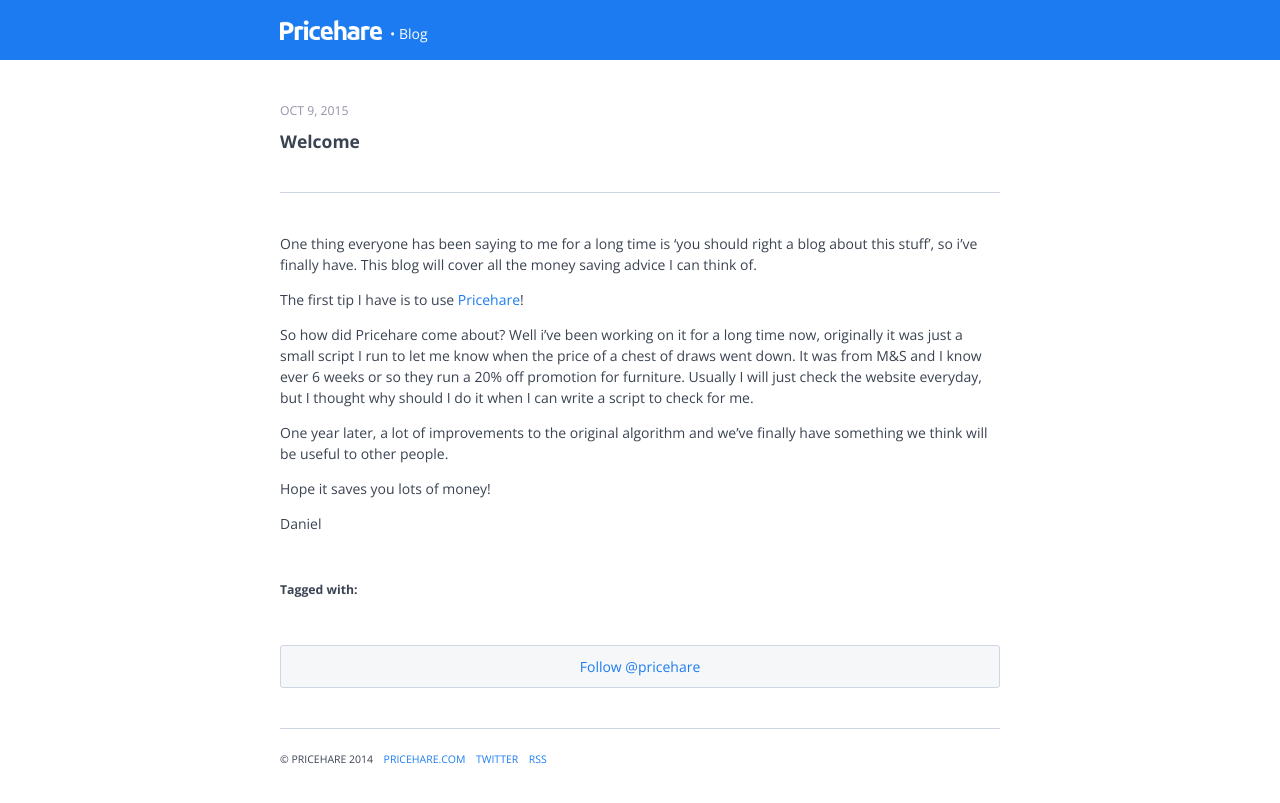
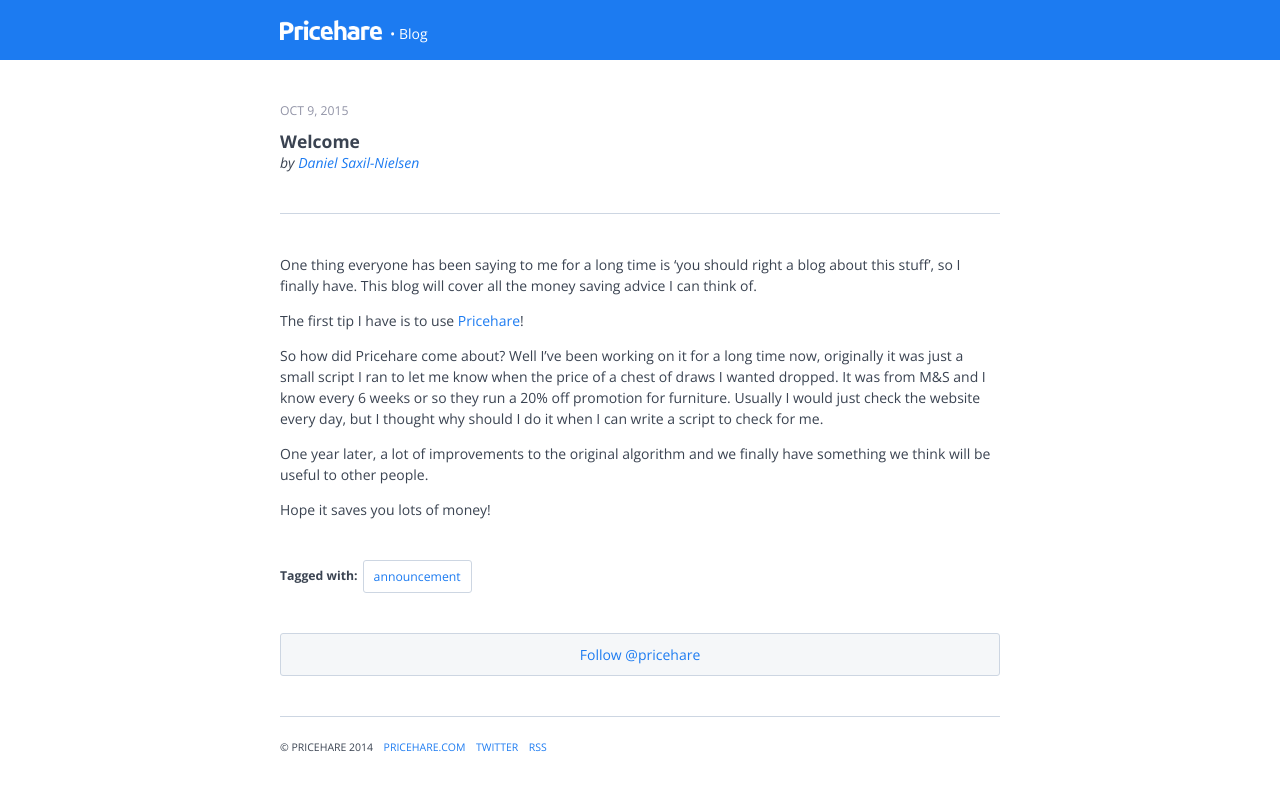
Before and after one commit to Pricehare/blog, a Jekyll site: the page built from _posts/2015-10-09-introduction.md, in a window 1280 px wide. Shown: the top 803 px of the page. Built offline with Jekyll 4.4.1, drawn with Linux system fonts in a browser that asks for light colours; comment, search, counter and statistics services are not loaded.

Commit message:
added smart authors, proofed and made minor edits to articles, included announcement tag

```diff
--- /dev/null
+++ b/_data/people.yml
@@ -0,0 +1,6 @@
+Daniel:
+  name: Daniel Saxil-Nielsen
+  twitter: dtsn
+Adam:
+  name: Adam Whitcroft
+  twitter: adamwhitcroft
--- a/_layouts/post.html
+++ b/_layouts/post.html
@@ -6,6 +6,8 @@
 	<div class="post-header">
 		<p class="post-meta">{{ page.date | date: "%b %-d, %Y" }}</p>
 		<h1 class="post-title">{{ page.title }}</h1>
+		{% assign author = site.data.people[page.author] %}
+		<p class="post-author">by <a href="https://twitter.com/{{ author.twitter }}">{{ author.name }}</a></p>
 	</div>
 
 	{{ content }}
--- a/_posts/2015-10-09-introduction.md
+++ b/_posts/2015-10-09-introduction.md
@@ -1,16 +1,17 @@
 ---
 layout: post
 title: Welcome
+author: Daniel
+tags:
+  announcement
 ---
 
-One thing everyone has been saying to me for a long time is 'you should right a blog about this stuff', so i've finally have. This blog will cover all the money saving advice I can think of.
+One thing everyone has been saying to me for a long time is 'you should right a blog about this stuff', so I finally have. This blog will cover all the money saving advice I can think of.
 
 The first tip I have is to use [Pricehare](http://pricehare.com)!
 
-So how did Pricehare come about? Well i've been working on it for a long time now, originally it was just a small script I run to let me know when the price of a chest of draws went down. It was from M&S and I know ever 6 weeks or so they run a 20% off promotion for furniture. Usually I will just check the website everyday, but I thought why should I do it when I can write a script to check for me.
+So how did Pricehare come about? Well I've been working on it for a long time now, originally it was just a small script I ran to let me know when the price of a chest of draws I wanted dropped. It was from M&S and I know every 6 weeks or so they run a 20% off promotion for furniture. Usually I would just check the website every day, but I thought why should I do it when I can write a script to check for me.
 
-One year later, a lot of improvements to the original algorithm and we've finally have something we think will be useful to other people.
+One year later, a lot of improvements to the original algorithm and we finally have something we think will be useful to other people.
 
 Hope it saves you lots of money!
-
-Daniel
--- a/_sass/partials/_base.scss
+++ b/_sass/partials/_base.scss
@@ -87,13 +87,18 @@
 
 	}
 
+	.post-meta {
+		margin: 0;
+	}
+
 	h1 {
 		font-size: 1.25em;
-		margin: 10px 0 40px 0;
+		margin: 10px 0 0 0;
 	}
 
-	.post-meta {
-		margin: 0;
+	.post-author {
+		margin: 0 0 40px 0;
+		font-style: italic;
 	}
 
 	.post-footer {
```
Also changed, not shown: _posts/2015-10-10-how-to-complain.md (+3 -2 lines), 4 other files.
